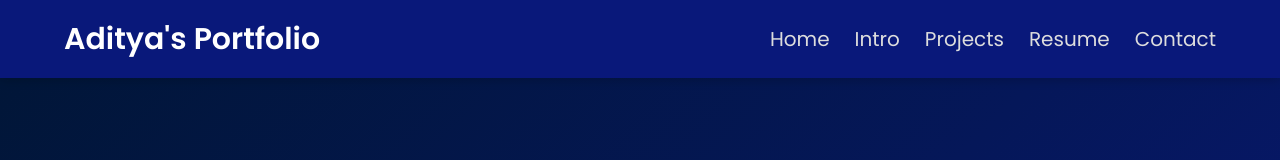
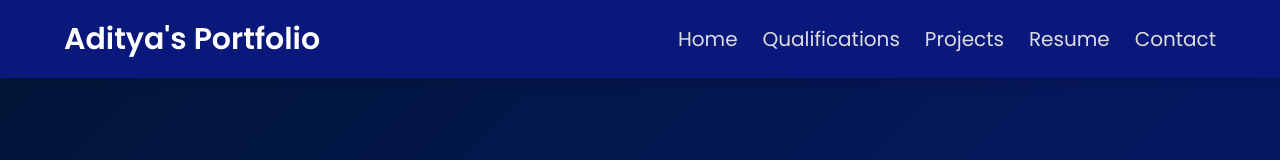
Before and after one commit to Bhakat-Aditya/Personal-Website, a plain HTML site: page index.html in a window 1280 px wide. Shown: the top 160 px of the page. Drawn offline with nearby package versions, Linux system fonts and the light colour scheme.

Commit message:
fixed errors

```diff
--- a/index.html
+++ b/index.html
@@ -14,7 +14,7 @@
         <div class="navname">Aditya's Portfolio</div>
         <div class="navcont">
             <div onclick="scrollToSection('home')">Home</div>
-            <div onclick="scrollToSection('intro')">Intro</div>
+            <div onclick="scrollToSection('qualificationPage')">Qualifications</div>
             <div onclick="scrollToSection('projects')">Projects</div>
             <div onclick="scrollToSection('resume')">Resume</div>
             <div onclick="scrollToSection('contact')">Contact</div>
@@ -53,7 +53,7 @@
         </div>
     </section>
 
-    <section id="intro" class="qualifications-section">
+    <section id="qualificationPage" class="qualifications-section">
         <h2 class="section-title">My Qualifications</h2>
         <div class="qualifications-container">
             <!-- Class 10 -->
```
